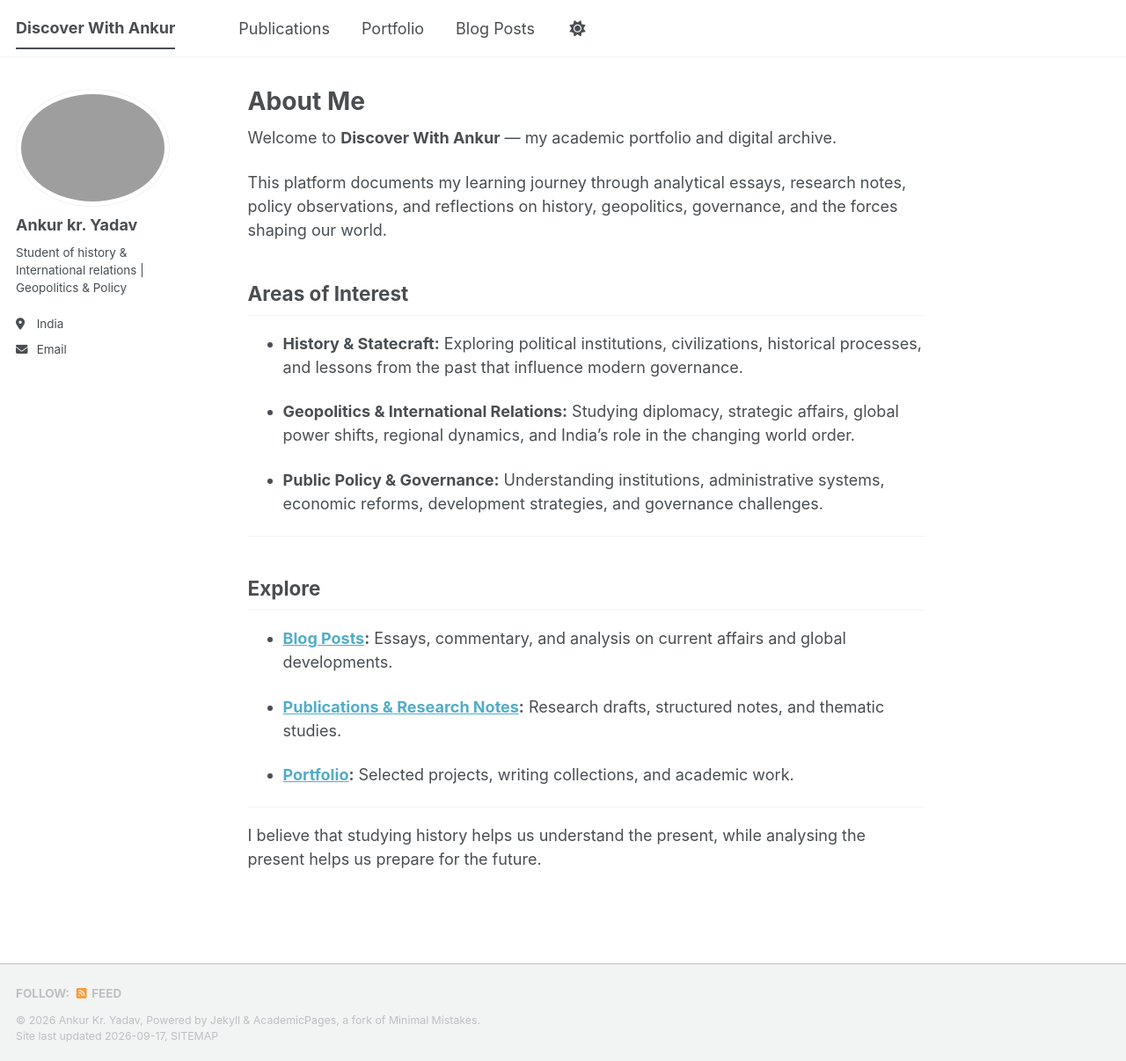
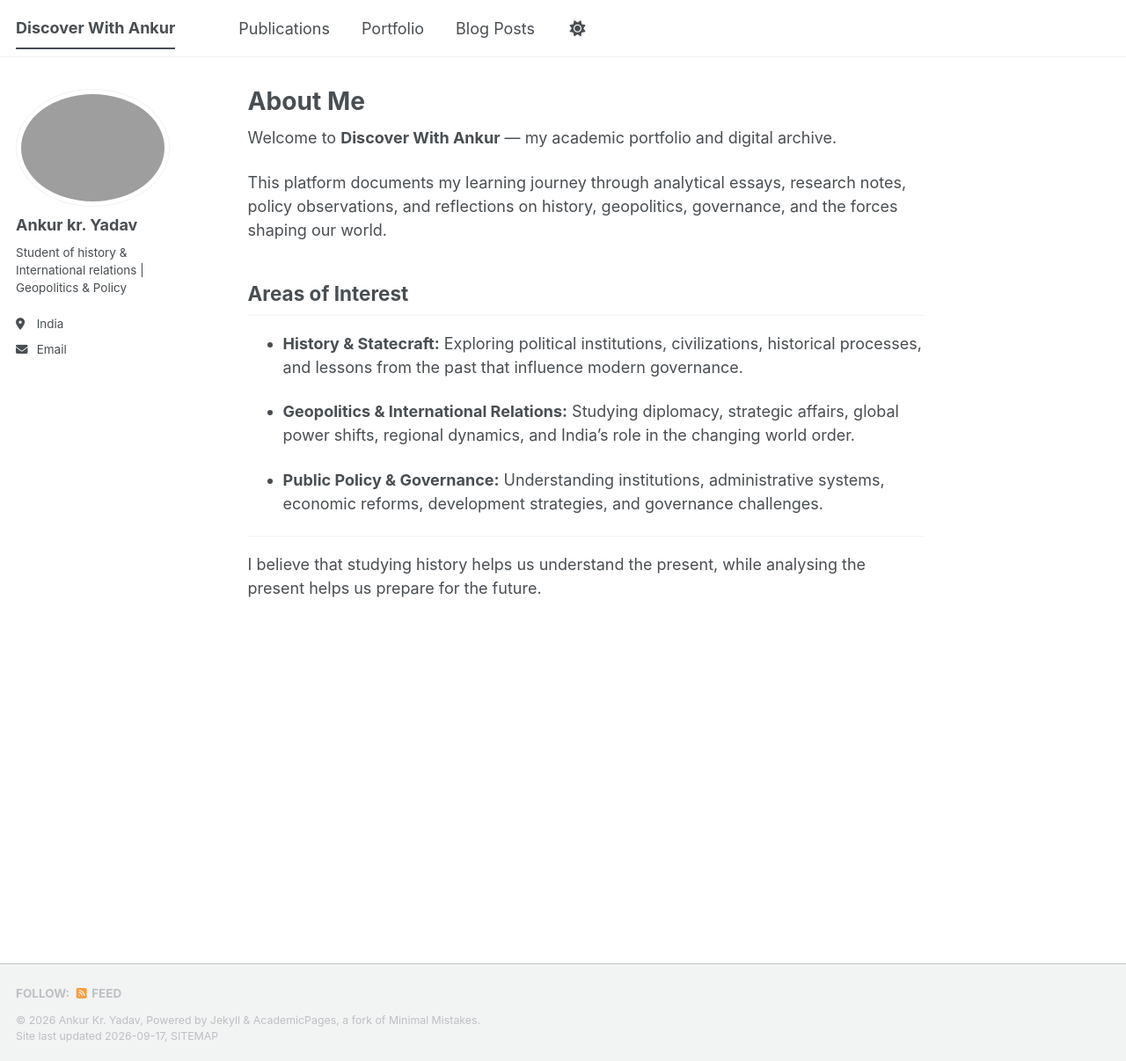
Before and after one commit to discoverwithankur/discoverwithankur.github.io, a Jekyll site: the page built from _pages/about.md, in a window 1280 px wide and 1206 px high. Shown: the whole window at 88% size. Built offline with Jekyll 4.4.1, drawn with Linux system fonts in a browser that asks for light colours; a style sheet for code colours, icons or effects is not loaded.

Commit message:
Update about.md

```diff
--- a/_pages/about.md
+++ b/_pages/about.md
@@ -21,14 +21,4 @@ This platform documents my learning journey through analytical essays, research
 
 ---
 
-## Explore
-
-* **[Blog Posts](/posts/):** Essays, commentary, and analysis on current affairs and global developments.
-
-* **[Publications & Research Notes](/publications/):** Research drafts, structured notes, and thematic studies.
-
-* **[Portfolio](/portfolio/):** Selected projects, writing collections, and academic work.
-
----
-
 I believe that studying history helps us understand the present, while analysing the present helps us prepare for the future.
```
